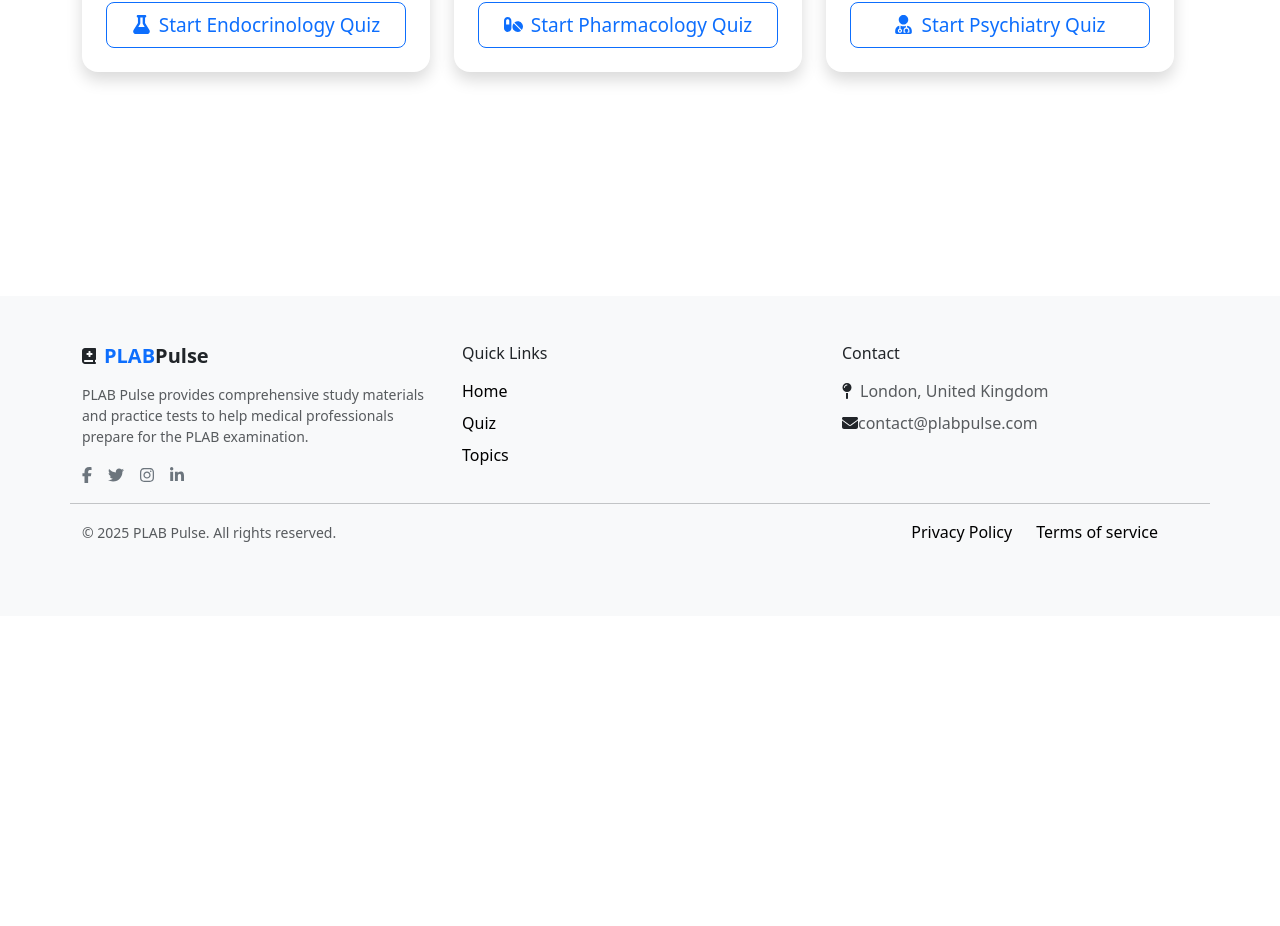
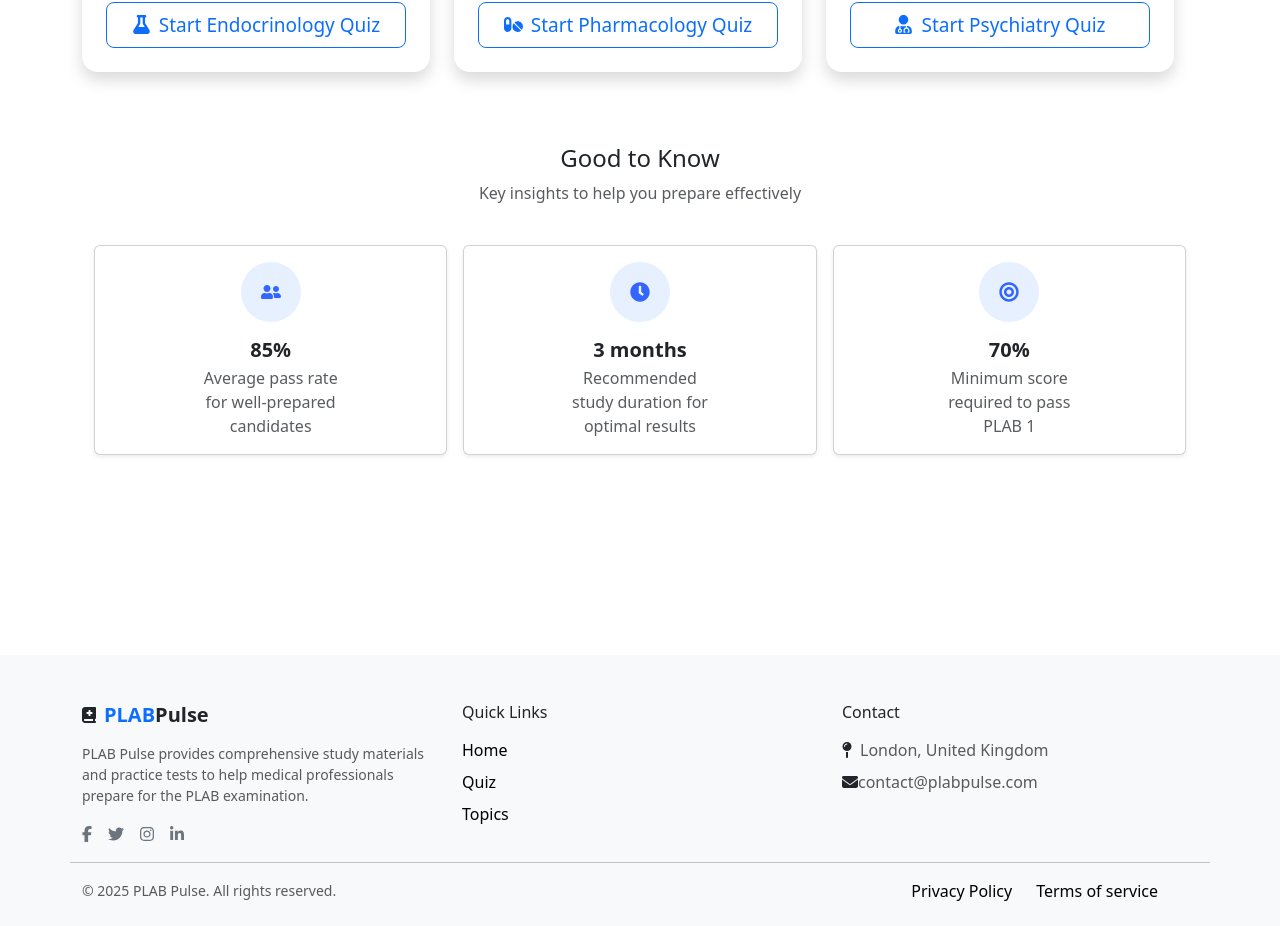
Before and after one commit to joehalls605/PlubPulse, a React (Vite) app in the folder plubPulseApp/: page /topics in a window 1280 px wide. Shown: the part 1041-1967 px from the top of the page. Before the commit the page ends 1657 px from the top, so only its background shows below. Built offline with nearby package versions, Linux system fonts and the light colour scheme.

Commit message:
GoodToKnow component

```diff
--- /dev/null
+++ b/plubPulseApp/src/components/GoodToKnow.jsx
@@ -0,0 +1,54 @@
+import React from 'react';
+import { FaUserFriends, FaClock, FaBullseye } from 'react-icons/fa';
+
+const GoodToKnow = () => {
+
+
+    return (
+        <div className="container mt-6">
+            <div className="row mb-4 d-flex align-items-center justify-content-center text-center">
+                <h4>Good to Know</h4>
+                <p className="text-muted">Key insights to help you prepare effectively</p>
+            </div>
+
+            <div className="d-flex flex-row gap-3 align-items-center justify-content-center">
+                <div className="good-to-know card text-center p-3 shadow-sm">
+                    <div className="good-to-know-icon-circle mx-auto mb-3">
+                        <FaUserFriends className="good-to-know-icon"/>
+                    </div>
+                    <h5 className="fw-bold mb-1">85%</h5>
+                    <p className="text-muted mb-0">
+                        Average pass rate<br/>
+                        for well-prepared<br/>
+                        candidates
+                    </p>
+                </div>
+                <div className="good-to-know card text-center p-3 shadow-sm">
+                    <div className="good-to-know-icon-circle mx-auto mb-3">
+                        <FaClock className="good-to-know-icon"/>
+                    </div>
+                    <h5 className="fw-bold mb-1">3 months</h5>
+                    <p className="text-muted mb-0">
+                        Recommended<br/>
+                        study duration for<br/>
+                        optimal results
+                    </p>
+                </div>
+                <div className="good-to-know card text-center p-3 shadow-sm">
+                    <div className="good-to-know-icon-circle mx-auto mb-3">
+                        <FaBullseye className="good-to-know-icon"/>
+                    </div>
+                    <h5 className="fw-bold mb-1">70%</h5>
+                    <p className="text-muted mb-0">
+                        Minimum score<br/>
+                        required to pass<br/>
+                        PLAB 1
+                    </p>
+                </div>
+            </div>
+        </div>
+    )
+
+}
+
+export default GoodToKnow;
--- a/plubPulseApp/src/index.css
+++ b/plubPulseApp/src/index.css
@@ -123,3 +123,22 @@
     font-weight: bold;
     font-size: 1.2em;
 }
+
+.good-to-know{
+    width:100%;
+    border-radius:12px;
+}
+
+.good-to-know-icon-circle{
+    width:60px;
+    height:60px;
+    background-color: #e6f0ff;
+    border-radius:50%;
+    display:flex;
+    align-items:center;
+    justify-content:center;
+}
+.good-to-know-icon{
+    color: #3366ff;
+    font-size: 20px;
+}
--- a/plubPulseApp/src/layout/Header.jsx
+++ b/plubPulseApp/src/layout/Header.jsx
@@ -20,20 +20,20 @@ const Header = () => {
                         <ul className="navbar-nav">
                             <li className="nav-item">
                                 <NavLink to="/" className="nav-text mx-3">
-                                    <FontAwesomeIcon icon={faHouse} />
+                                    <FontAwesomeIcon icon={faHouse}/>
                                     <span className="ms-2">Home</span>
-                                </NavLink>
-                            </li>
-                            <li className="nav-item">
-                                <NavLink to="/quiz" className="nav-text mx-3">
-                                    <FontAwesomeIcon icon={faBook}/>
-                                    <span className="ms-2" onClick={ () => handleStartQuiz("Shuffle")}>Quiz</span>
                                 </NavLink>
                             </li>
                             <li className="nav-item">
                                 <NavLink to="/topics" className="nav-text mx-3">
                                     <FontAwesomeIcon icon={faBorderAll}/>
                                     <span className="ms-2">Topics</span>
+                                </NavLink>
+                            </li>
+                            <li className="nav-item">
+                                <NavLink to="/quiz" className="nav-text mx-3">
+                                    <FontAwesomeIcon icon={faBook}/>
+                                    <span className="ms-2" onClick={() => handleStartQuiz("Shuffle")}>About</span>
                                 </NavLink>
                             </li>
                         </ul>
--- a/plubPulseApp/src/pages/Home.jsx
+++ b/plubPulseApp/src/pages/Home.jsx
@@ -49,7 +49,7 @@ const Home = () => {
                                 Test your knowledge in Cardiology with focused questions.
                             </p>
                             <button
-                                className="text-black w-100 h-50 p-2 d-flex align-items-center justify-content-center topic-button"
+                                className="topic-button w-100 h-50 p-2 d-flex align-items-center justify-content-center topic-button"
                                 onClick={() => handleStartQuiz("Cardiology")}
                             >
                                 <FaBook className="me-2"/> Start Cardiology Quiz
@@ -64,7 +64,7 @@ const Home = () => {
                                 Test your knowledge in Neurology  with focused questions.
                             </p>
                             <button
-                                className="text-black w-100 h-50 p-2 d-flex align-items-center justify-content-center topic-button"
+                                className="topic-button w-100 h-50 p-2 d-flex align-items-center justify-content-center topic-button"
                                 onClick={() => handleStartQuiz("Neurology")}
                             >
                                 <FaBook className="me-2"/> Start Neurology  Quiz
@@ -79,7 +79,7 @@ const Home = () => {
                                 Test your knowledge in Ethics specialty with focused questions.
                             </p>
                             <button
-                                className="text-black w-100 h-50 p-2 d-flex align-items-center justify-content-center topic-button"
+                                className="topic-button w-100 h-50 p-2 d-flex align-items-center justify-content-center topic-button"
                                 onClick={() => handleStartQuiz("Ethics")}
                             >
                                 <FaBook className="me-2"/> Start Ethics Quiz
@@ -94,7 +94,7 @@ const Home = () => {
                                 Test your knowledge in Endocrinology    with focused questions.
                             </p>
                             <button
-                                className="text-black w-100 h-50 p-2 d-flex align-items-center justify-content-center topic-button"
+                                className="topic-button w-100 h-50 p-2 d-flex align-items-center justify-content-center topic-button"
                                 onClick={() => handleStartQuiz("Endocrinology ")}
                             >
                                 <FaBook className="me-2"/> Start Endocrinology Quiz
@@ -109,7 +109,7 @@ const Home = () => {
                                 Test your knowledge in Pharmacology with focused questions.
                             </p>
                             <button
-                                className="text-black w-100 h-50 p-2 d-flex align-items-center justify-content-center topic-button"
+                                className="topic-button w-100 h-50 p-2 d-flex align-items-center justify-content-center topic-button"
                                 onClick={() => handleStartQuiz("Endocrinology ")}
                             >
                                 <FaBook className="me-2"/> Start Endocrinology Quiz
@@ -124,7 +124,7 @@ const Home = () => {
                                 Test your knowledge in Psychiatry with focused questions.
                             </p>
                             <button
-                                className="text-black w-100 h-50 p-2 d-flex align-items-center justify-content-center topic-button"
+                                className="topic-button w-100 h-50 p-2 d-flex align-items-center justify-content-center topic-button"
                                 onClick={() => handleStartQuiz("Psychiatry ")}
                             >
                                 <FaBook className="me-2"/> Start Psychiatry Quiz
--- a/plubPulseApp/src/pages/Topics.jsx
+++ b/plubPulseApp/src/pages/Topics.jsx
@@ -1,7 +1,7 @@
 import React, {useState} from 'react';
 import {useNavigate} from "react-router-dom";
 import { FaBook, FaHeartbeat, FaBrain, FaBalanceScale, FaFlask, FaPills, FaUserMd } from "react-icons/fa";
-
+import GoodToKnow from '../components/GoodToKnow'
 
 const Topics = () => {
 
@@ -173,6 +173,7 @@ const Topics = () => {
                     </div>
                 </div>
             </div>
+            <GoodToKnow/>
         </div>
     )
 }
```
